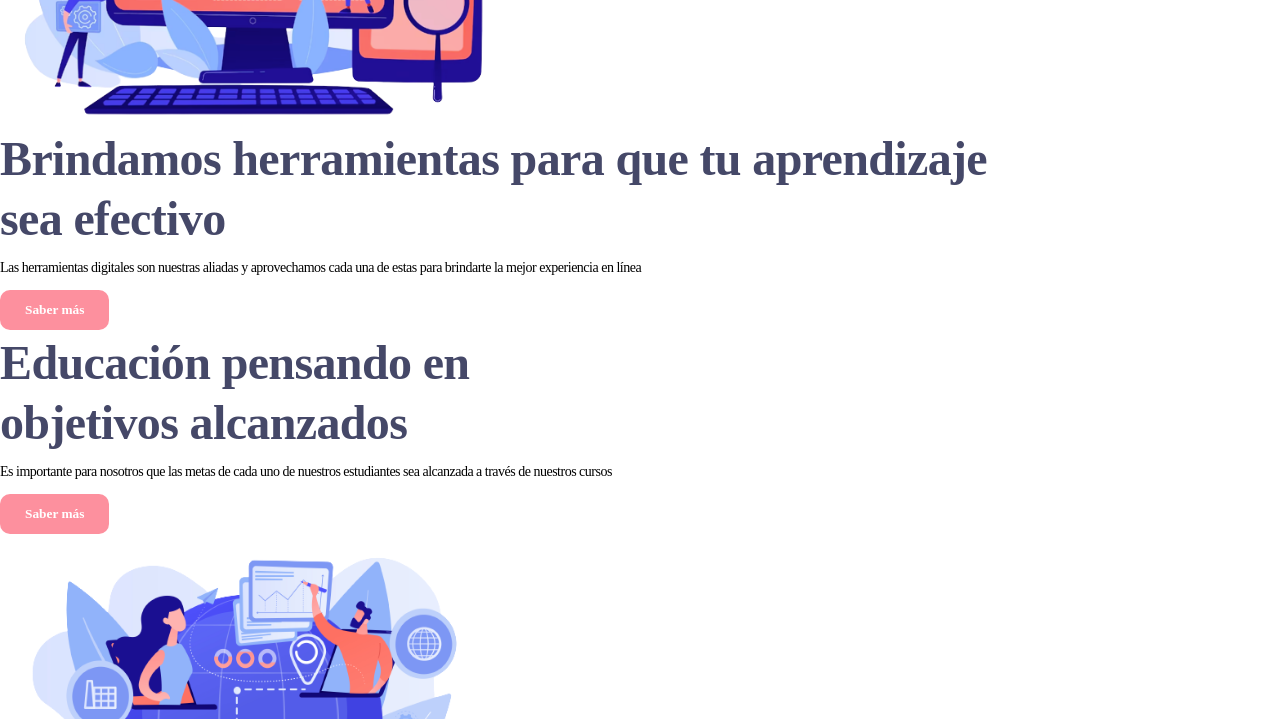
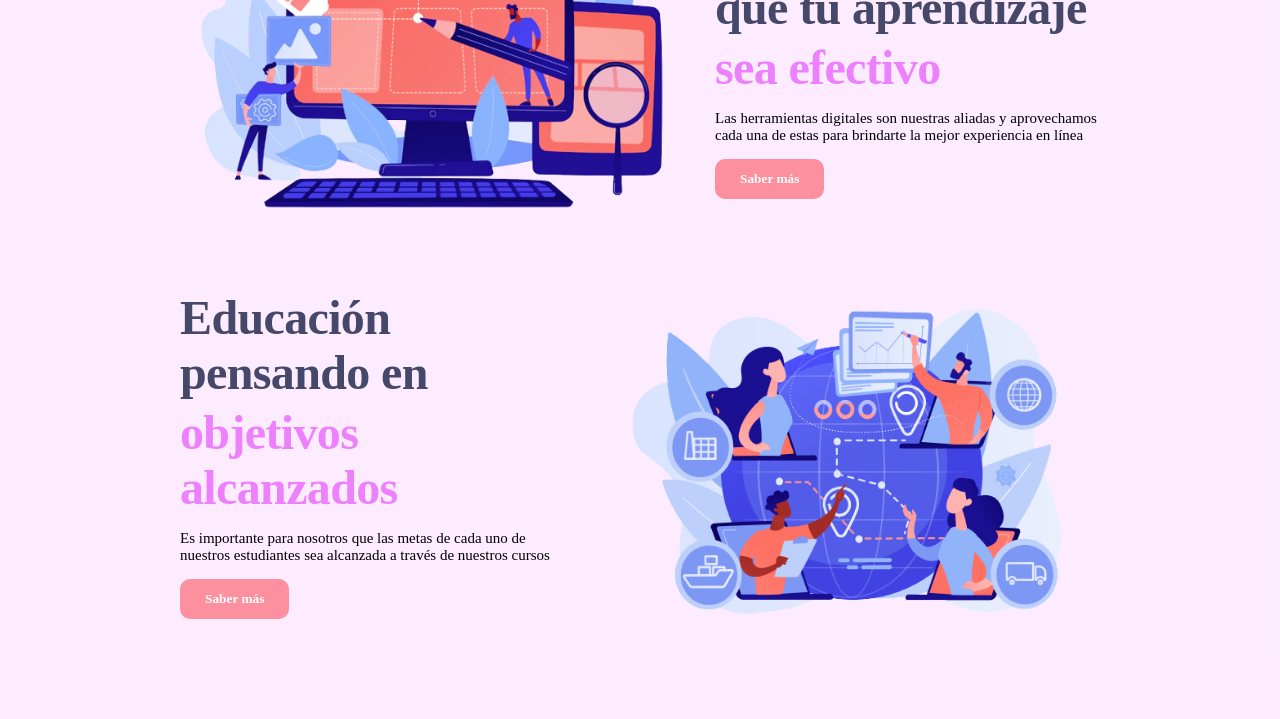
Before and after one commit to adribama/taller-9-full-stack, a plain HTML site: page punto-1-3/index.html in a window 1280 px wide. Shown: the part 1370-2089 px from the top of the page. Drawn offline with Linux system fonts and the light colour scheme; a web font is replaced by a local one.

Commit message:
agregacion de estilos section 2

```diff
--- a/punto-1-3/index.html
+++ b/punto-1-3/index.html
@@ -1,5 +1,6 @@
 <!DOCTYPE html>
 <html lang="en">
+
 <head>
     <meta charset="UTF-8">
     <meta http-equiv="X-UA-Compatible" content="IE=edge">
@@ -12,6 +13,7 @@
     <link rel="stylesheet" href="styles/section-1-styles.css">
     <link rel="stylesheet" href="styles/section-2-styles.css">
 </head>
+
 <body>
     <header>
         <div class="header__navigation">
@@ -47,11 +49,7 @@
                     <button class="button--white">Planes</button>
                 </div>
             </div>
-            <img src="./public/images/banner-online.png"
-            alt="online-education"
-            width="550px"
-            height="350px"
-            >
+            <img src="./public/images/banner-online.png" alt="online-education" width="550px" height="350px">
         </section>
         <section id="section-1">
             <div class="section-1__info">
@@ -60,87 +58,53 @@
                     nos gusta el cambio, te enseñamos tecnologías contemporáneas</p>
             </div>
             <div class="section-1__card">
-                <img
-                src="./public/images/section1-education.png"
-                alt="education"
-                width="120px"
-                height="120px"
-                >
+                <img src="./public/images/section1-education.png" alt="education" width="120px" height="120px">
                 <h3>Virtualidad y educación</h3>
             </div>
             <div class="section-1__card">
                 <h3>Alcance de objetivos</h3>
-                <img
-                src="./public/images/section1-goals.png"
-                alt="goals"
-                width="120px"
-                height="120px"
-                >
+                <img src="./public/images/section1-goals.png" alt="goals" width="120px" height="120px">
             </div>
             <div class="section-1__card">
-                <img
-                src="./public/images/section1-teach.png"
-                alt="teach"
-                width="120px"
-                height="120px"
-                >
+                <img src="./public/images/section1-teach.png" alt="teach" width="120px" height="120px">
                 <h3>Clases Inclusivas</h3>
             </div>
         </section>
         <section id="section-2">
-            <div>
-                <img src="./public/images/section2-tools.png"
-                alt="tools"
-                width="500px"
-                height="350px"
-                >
-            </div>
+            <div  class="section-2__info">
+                <img src="./public/images/section2-tools.png" alt="tools" width="500px" height="350px">
             <div>
                 <h2>Brindamos herramientas para que tu aprendizaje</h2>
-                <h2>sea efectivo</h2>
+                <h2 class="section-2__sub-pink">sea efectivo</h2>
                 <p>Las herramientas digitales son nuestras aliadas y
                     aprovechamos cada una de estas para brindarte
                     la mejor experiencia en línea
                 </p>
                 <button class="button--orange">Saber más</button>
             </div>
-            <div>
+            </div>
+            <div class="section-2__info">
                 <div>
                     <h2>Educación pensando en</h2>
-                <h2>objetivos alcanzados</h2>
+                    <h2 class="section-2__sub-pink">objetivos alcanzados</h2>
                     <p>Es importante para nosotros que las metas de cada uno de
                         nuestros estudiantes sea alcanzada a través de nuestros cursos
                     </p>
                     <button class="button--orange">Saber más</button>
                 </div>
-            <img src="./public/images/section2-goals.png"
-                alt="goals"
-                width="500px"
-                height="350px"
-                >
-            </div>
+                <img src="./public/images/section2-goals.png" alt="goals" width="500px" height="350px">
             </div>
         </section>
     </main>
     <footer id="footer">
         <div>
-       <img
-       src="./public/images/footer-logo.png"
-       alt="footer-logo"
-       width="200px"
-       height="175px"
-       >
+            <img src="./public/images/footer-logo.png" alt="footer-logo" width="200px" height="175px">
             <div>
                 <p>Únete a nuestra comunidad para recibir información
                     actualizada de los cursos y conferencia que ofrecemos
                 </p>
                 <form method="post">
-          <input
-          id="email"
-          type="email"
-          name="user-mail"
-          placeholder="correo electronico"
-          >
+                    <input id="email" type="email" name="user-mail" placeholder="correo electronico">
                     <button>Subscribirse</button>
                 </form>
             </div>
@@ -175,4 +139,5 @@
         </div>
     </footer>
 </body>
+
 </html>
--- a/punto-1-3/styles/global-styles.css
+++ b/punto-1-3/styles/global-styles.css
@@ -13,8 +13,8 @@ button {
     padding: 12px 25px;
     font-family: Jost;
     font-weight: bold;
-     border-radius: 10px;
-     cursor: pointer;
+    border-radius: 10px;
+    cursor: pointer;
 }
 
 .button--orange {
@@ -27,8 +27,7 @@ button {
 p {
     font-family: Jost;
     font-weight: 300;
-    font-size: 14px;
-    letter-spacing: -0.50px;
+    font-size: 15px;
 }
 
 h2 {
--- a/punto-1-3/styles/section-2-styles.css
+++ b/punto-1-3/styles/section-2-styles.css
@@ -0,0 +1,14 @@
+#section-2 {
+    padding: 20px 180px;
+    background: #ed80fd26;
+}
+
+.section-2__info {
+    display: flex;
+    gap: 35px;
+    margin: 70px 0px;
+}
+
+.section-2__sub-pink {
+    color: #ed80fd;
+}
```
Lines whose indentation alone changed are shown as unchanged.
